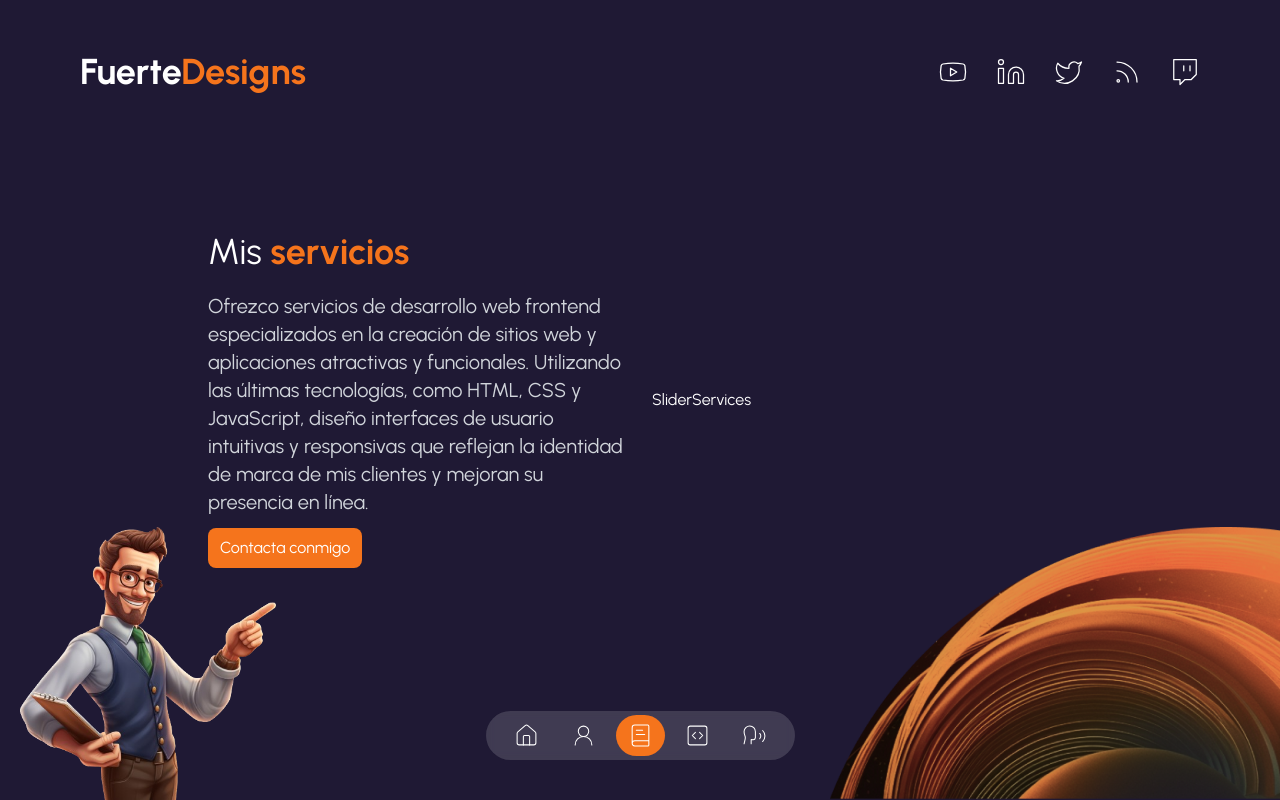
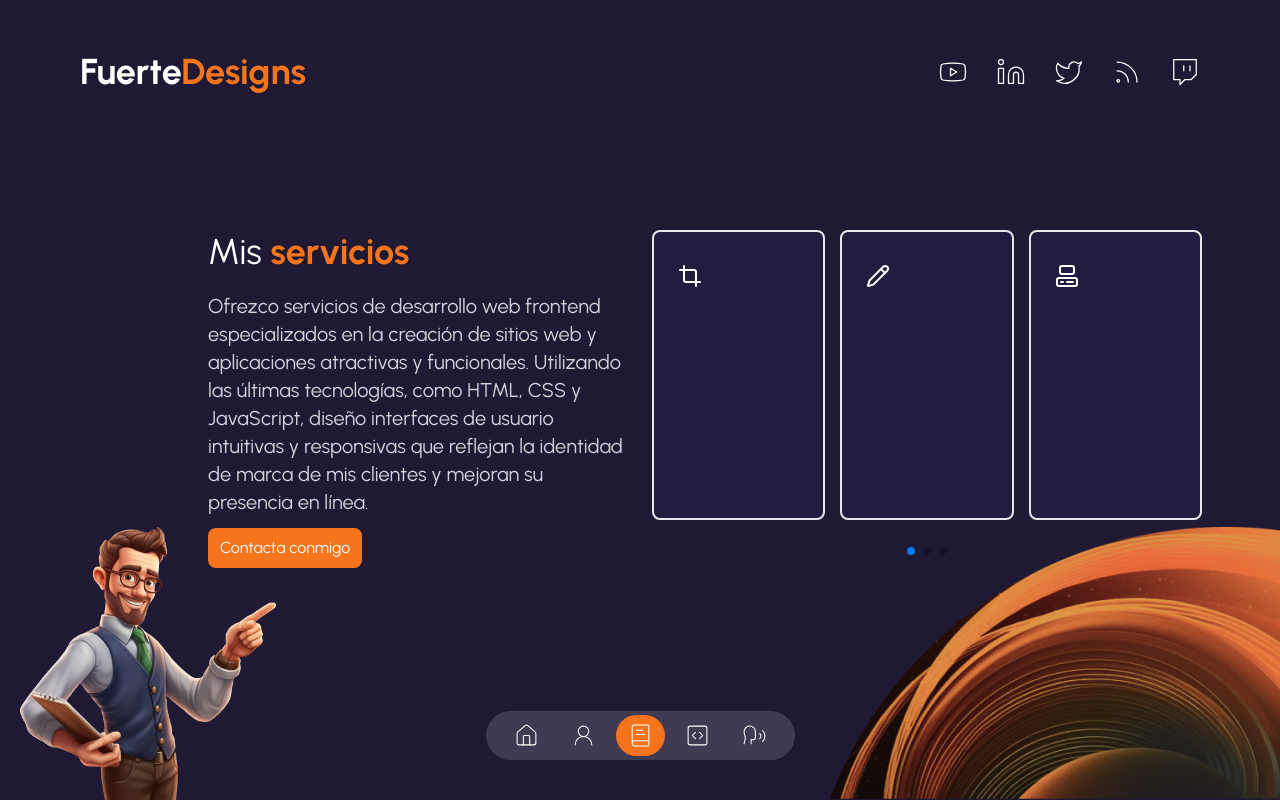
Before and after one commit to fantasyfuerte/portfolio-landing-page, a Next.js app: page /services in a window 1280 px wide. Built offline with nearby package versions, Linux system fonts and the light colour scheme.

Commit message:
Creating the slider an putting an icon

```diff
--- a/src/components/slider-services.tsx
+++ b/src/components/slider-services.tsx
@@ -1,5 +1,45 @@
+"use client";
+
+import { Swiper, SwiperSlide } from "swiper/react";
+import "swiper/css";
+import "swiper/css/pagination";
+import "swiper/css/scrollbar";
+import { Pagination } from "swiper/modules";
+import { serviceData } from "@/data";
+
 function SliderServices() {
-  return <div>SliderServices</div>;
+  return (
+    <Swiper
+      breakpoints={{
+        320: {
+          slidesPerView: 1,
+          spaceBetween: 15,
+        },
+        768: {
+          slidesPerView: 2,
+          spaceBetween: 15,
+        },
+        1024: {
+          slidesPerView: 3,
+          spaceBetween: 15,
+        },
+      }}
+      freeMode={true}
+      pagination={{
+        clickable: true,
+      }}
+      modules={[Pagination]}
+      className="h-[280px] md:h-[340px] w-[270px] md:w-[550px]"
+    >
+      {serviceData.map((service, index) => (
+        <SwiperSlide key={index}>
+          <div className="flex px-6 py-8 h-auto md:h-[290px] rounded-lg cursor-pointer bg-[rgba(65,47,123,0.15)] sm:flex-col gap-x-6 sm:gap-x-0 group hover:bg-[rgba(89,65,169,0.15)] transition-all duration-300 hover:border-secondary border-2">
+            <div>{service.icon}</div>
+          </div>
+        </SwiperSlide>
+      ))}
+    </Swiper>
+  );
 }
 
 export default SliderServices;
```
